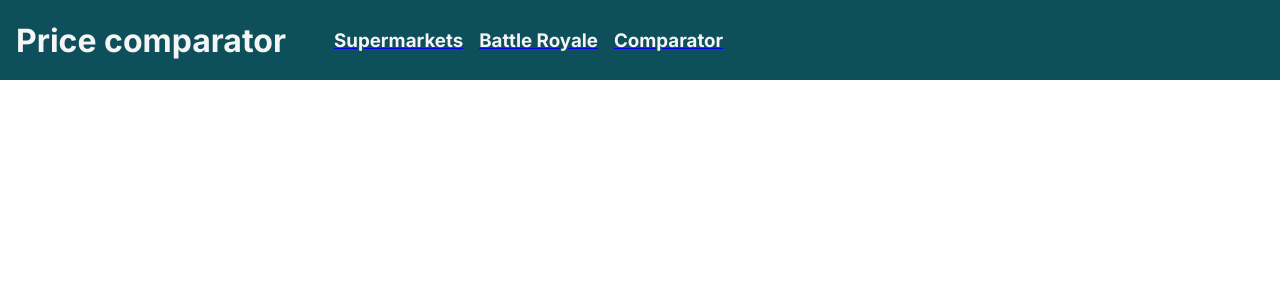
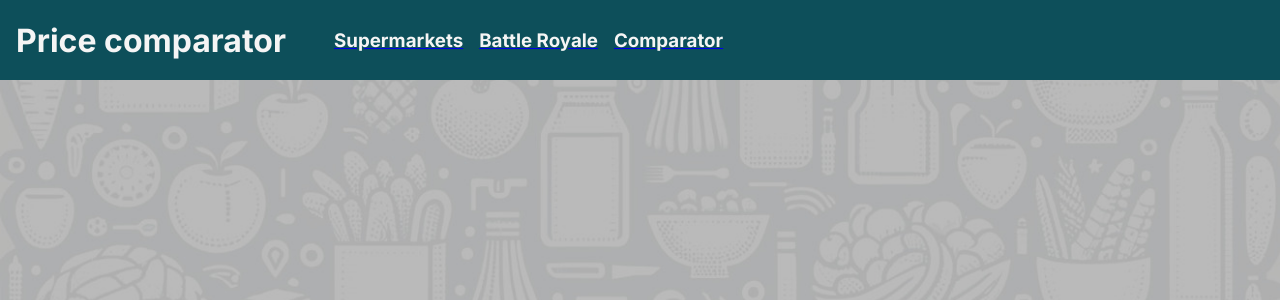
Before and after one commit to Dasagho/price_comparator_frontend, a Next.js app: page / in a window 1280 px wide. Shown: the top 300 px of the page. Built offline with nearby package versions, Linux system fonts and the light colour scheme.

Commit message:
add provisional background

```diff
--- a/app/globals.css
+++ b/app/globals.css
@@ -1,5 +1,11 @@
 * {
-    margin: 0;
-    padding: 0;
-    box-sizing: border-box;
+  margin: 0;
+  padding: 0;
+  box-sizing: border-box;
 }
+
+body {
+  background-image: url('/bg-app.jpeg');
+  background-size: cover;
+  background-position: center;
+}
```
Also changed, not shown: public/bg-app.jpeg (added).
